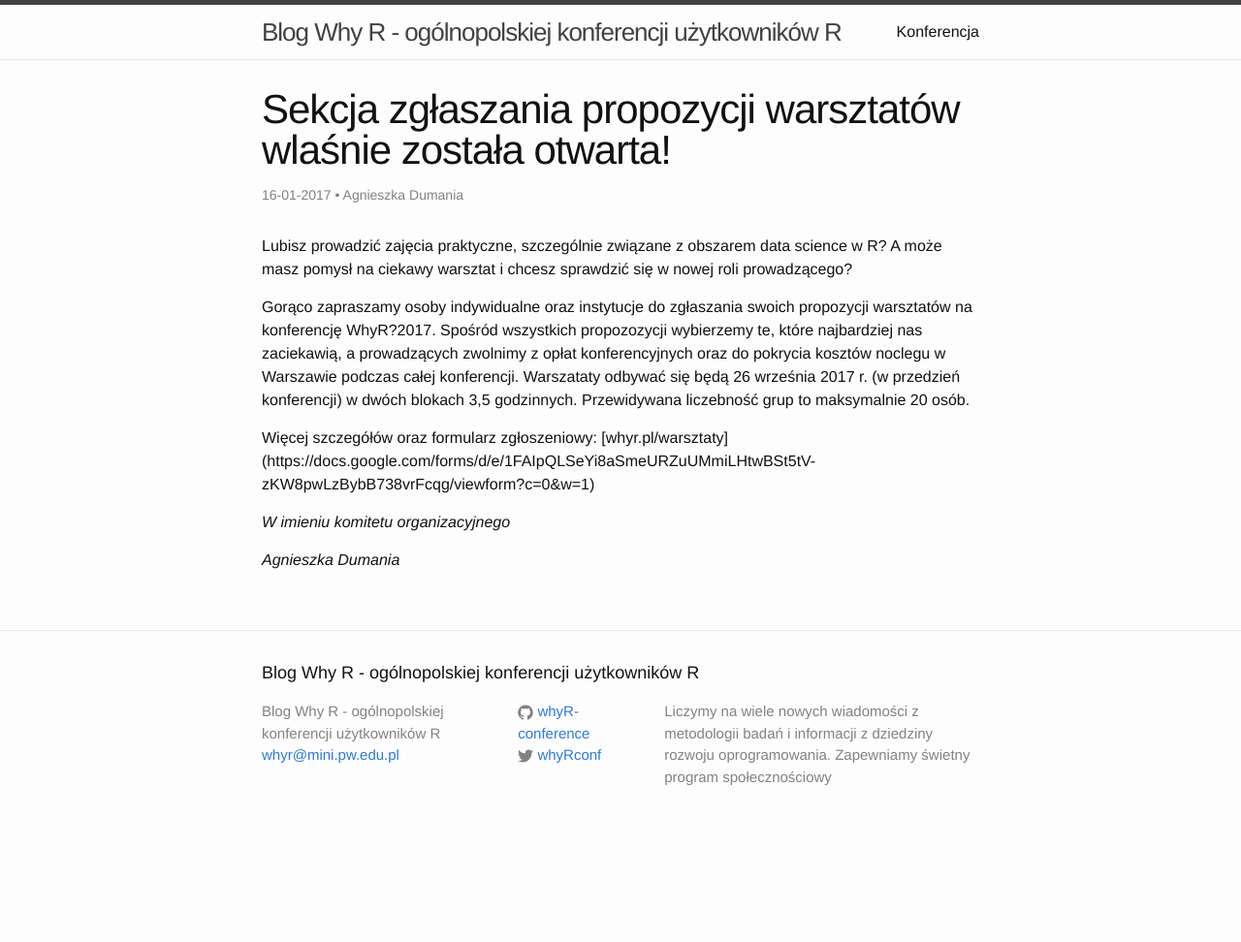
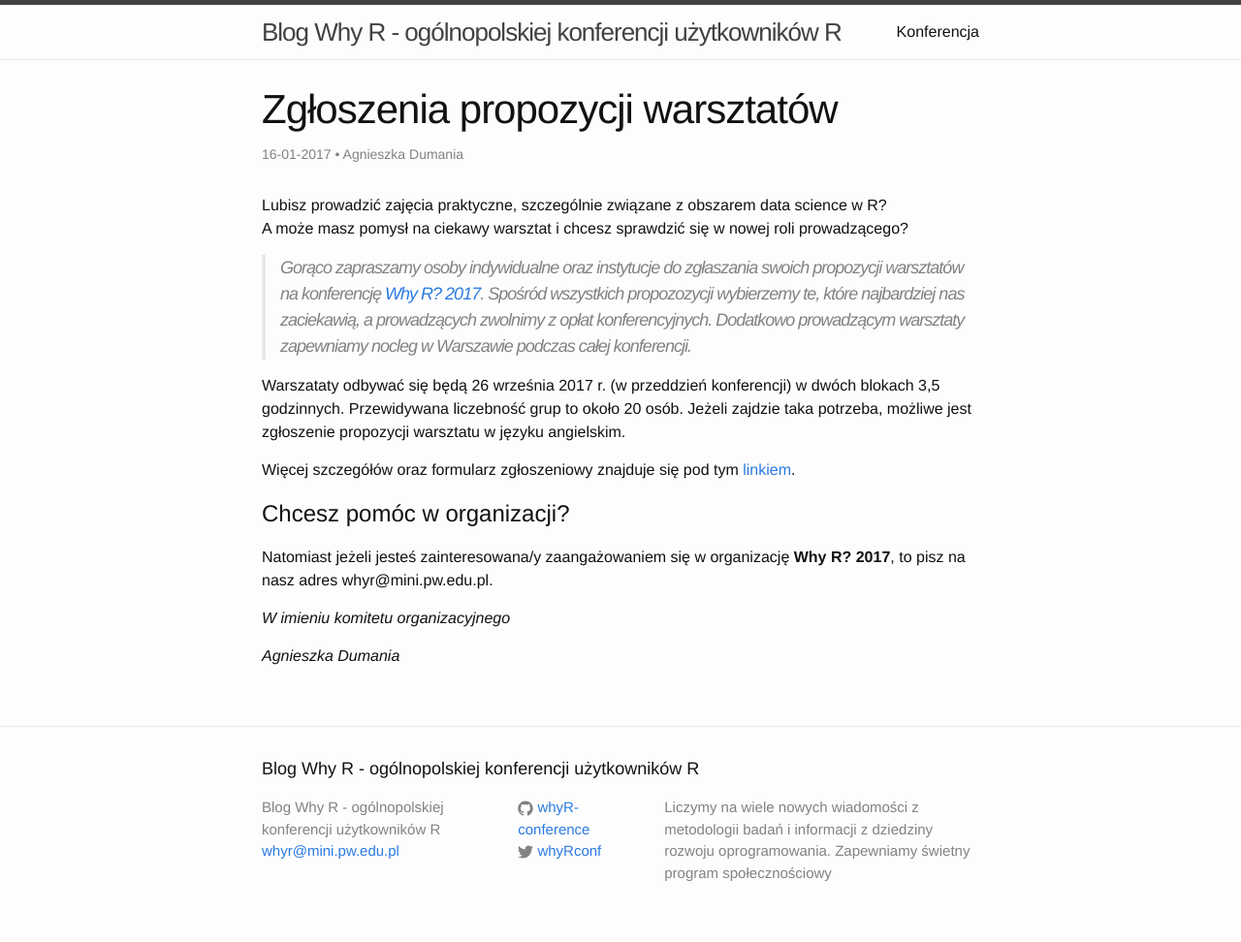
Before and after one commit to WhyR2017/blog, a Jekyll site: the page built from _posts/2016-01-16-Warsztaty-ruszamy.markdown, in a window 1280 px wide. Shown: the whole page at 97% size. Built offline with Jekyll 4.4.1, drawn with Linux system fonts in a browser that asks for light colours; comment, search, counter and statistics services are not loaded; before the commit the page ends 900 px from its top, so only the background shows below that.

Commit message:
typos in Warsztaty

```diff
--- a/_posts/2016-01-16-Warsztaty-ruszamy.markdown
+++ b/_posts/2016-01-16-Warsztaty-ruszamy.markdown
@@ -1,16 +1,22 @@
 ---
 layout: post
-title:  "Sekcja zgłaszania propozycji warsztatów wlaśnie została otwarta!"
+title:  "Zgłoszenia propozycji warsztatów"
 date:   2017-01-16 22:14:31 +0100
 author: Agnieszka Dumania
 ---
-Lubisz prowadzić zajęcia praktyczne, szczególnie związane z obszarem data science w R?
+
+Lubisz prowadzić zajęcia praktyczne, szczególnie związane z obszarem data science w R? <br>
 A może masz pomysł na ciekawy warsztat i chcesz sprawdzić się w nowej roli prowadzącego?
 
-Gorąco zapraszamy osoby indywidualne oraz instytucje do zgłaszania swoich propozycji warsztatów na konferencję WhyR?2017. Spośród wszystkich propozozycji wybierzemy te, które najbardziej nas zaciekawią, a prowadzących zwolnimy z opłat konferencyjnych oraz do pokrycia kosztów noclegu w Warszawie podczas całej konferencji. Warszataty odbywać się będą 26 września 2017 r. (w przedzień konferencji) w dwóch blokach 3,5 godzinnych. Przewidywana liczebność grup to maksymalnie 20 osób.
+> Gorąco zapraszamy osoby indywidualne oraz instytucje do zgłaszania swoich propozycji warsztatów na konferencję [Why R? 2017](whyr.pl). Spośród wszystkich propozozycji wybierzemy te, które najbardziej nas zaciekawią, a prowadzących zwolnimy z opłat konferencyjnych. Dodatkowo prowadzącym warsztaty zapewniamy nocleg w Warszawie podczas całej konferencji.
 
-Więcej szczegółów oraz formularz zgłoszeniowy: [whyr.pl/warsztaty] (https://docs.google.com/forms/d/e/1FAIpQLSeYi8aSmeURZuUMmiLHtwBSt5tV-zKW8pwLzBybB738vrFcqg/viewform?c=0&w=1)
+Warszataty odbywać się będą 26 września 2017 r. (w przeddzień konferencji) w dwóch blokach 3,5 godzinnych. Przewidywana liczebność grup to około 20 osób. Jeżeli zajdzie taka potrzeba, możliwe jest zgłoszenie propozycji warsztatu w języku angielskim.
 
+Więcej szczegółów oraz formularz zgłoszeniowy znajduje się pod tym [linkiem](https://docs.google.com/forms/d/e/1FAIpQLSeYi8aSmeURZuUMmiLHtwBSt5tV-zKW8pwLzBybB738vrFcqg/viewform?c=0&w=1).
+
+# Chcesz pomóc w organizacji?
+
+Natomiast jeżeli jesteś zainteresowana/y zaangażowaniem się w organizację **Why R? 2017**, to pisz na nasz adres whyr@mini.pw.edu.pl.
 
 *W imieniu komitetu organizacyjnego*
 
```
